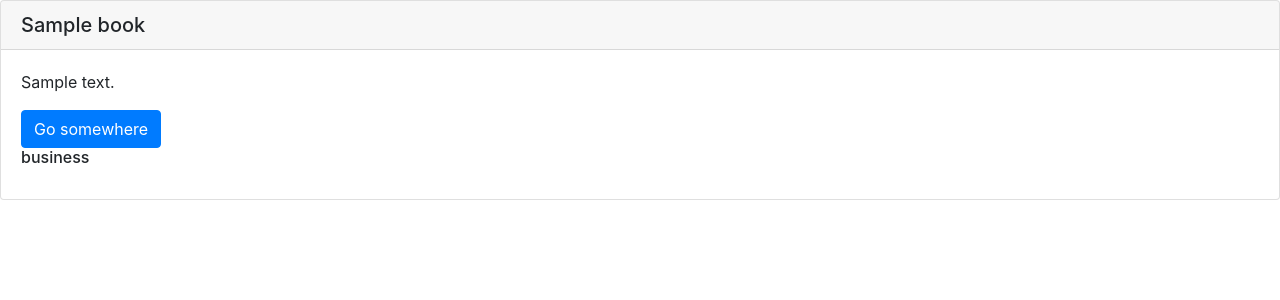
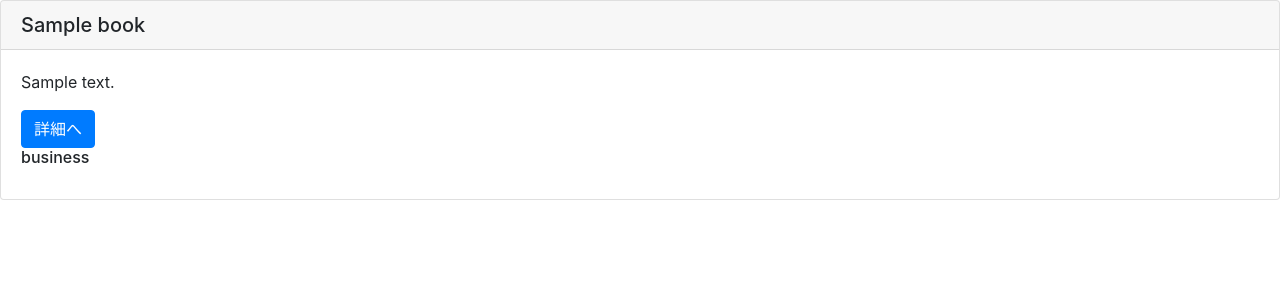
Before and after one commit to KaitoMizukami/bookshelf, a Django app: page /book/ in a window 1280 px wide. Shown: the top 300 px of the page. Run offline with Django 3.2, Linux system fonts and the light colour scheme; tables that the repository leaves empty hold one stand-in row (values such as "Sample post"); some libraries are stand-ins or nearby versions.

Commit message:
[update]DetailBookViewへのリンクを追加

```diff
--- a/book/templates/book/book_list.html
+++ b/book/templates/book/book_list.html
@@ -8,7 +8,7 @@
         <h5 class="card-header">{{ item.title }}</h5>
         <div class="card-body">
             <p class="card-text">{{ item.text}}</p>
-            <a href="#" class="btn btn-primary">Go somewhere</a>
+            <a href="{% url 'detail-book' item.pk %}" class="btn btn-primary">詳細へ</a>
             <h6 class="card-title">{{ item.category }}</h6>
         </div>
     </div>
```
